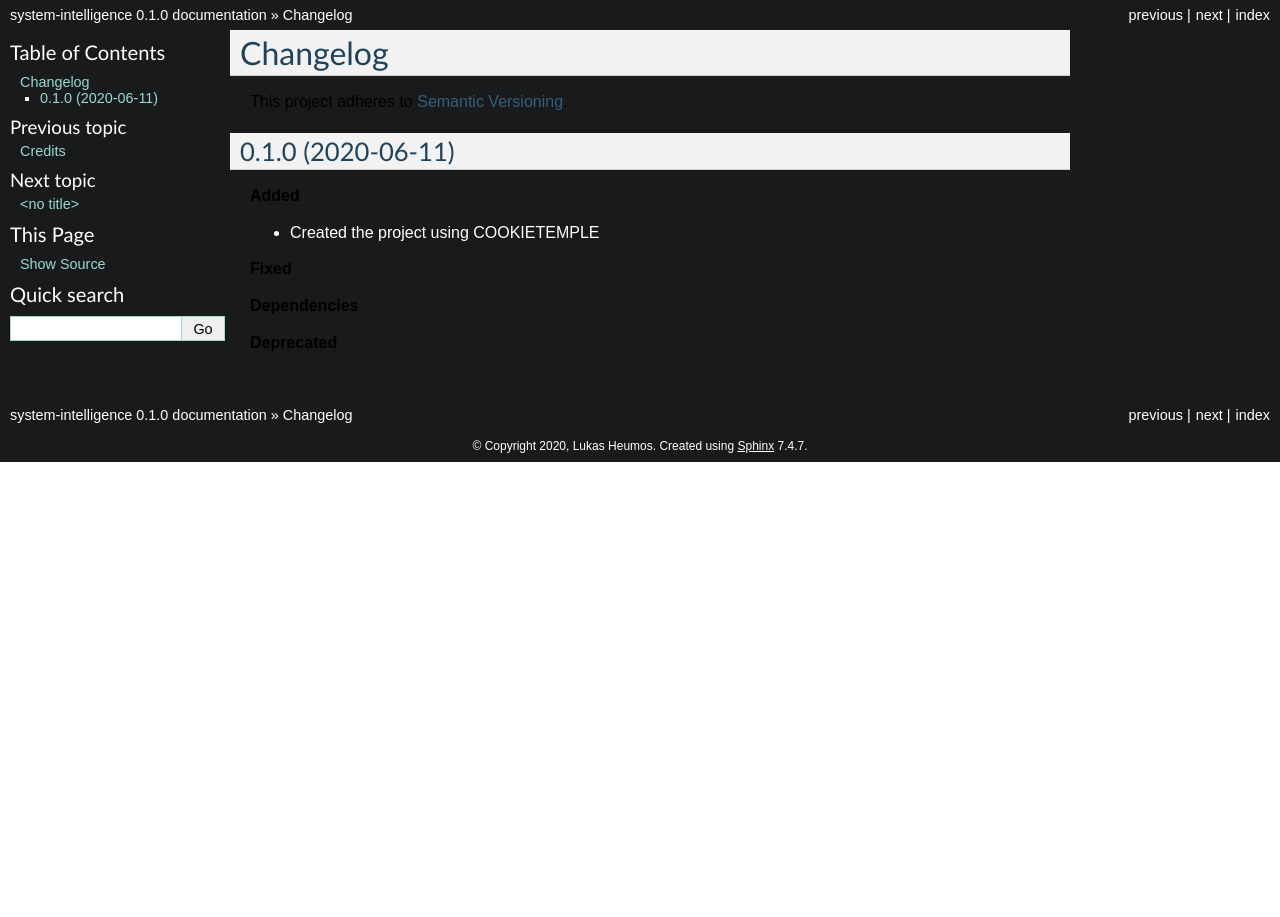
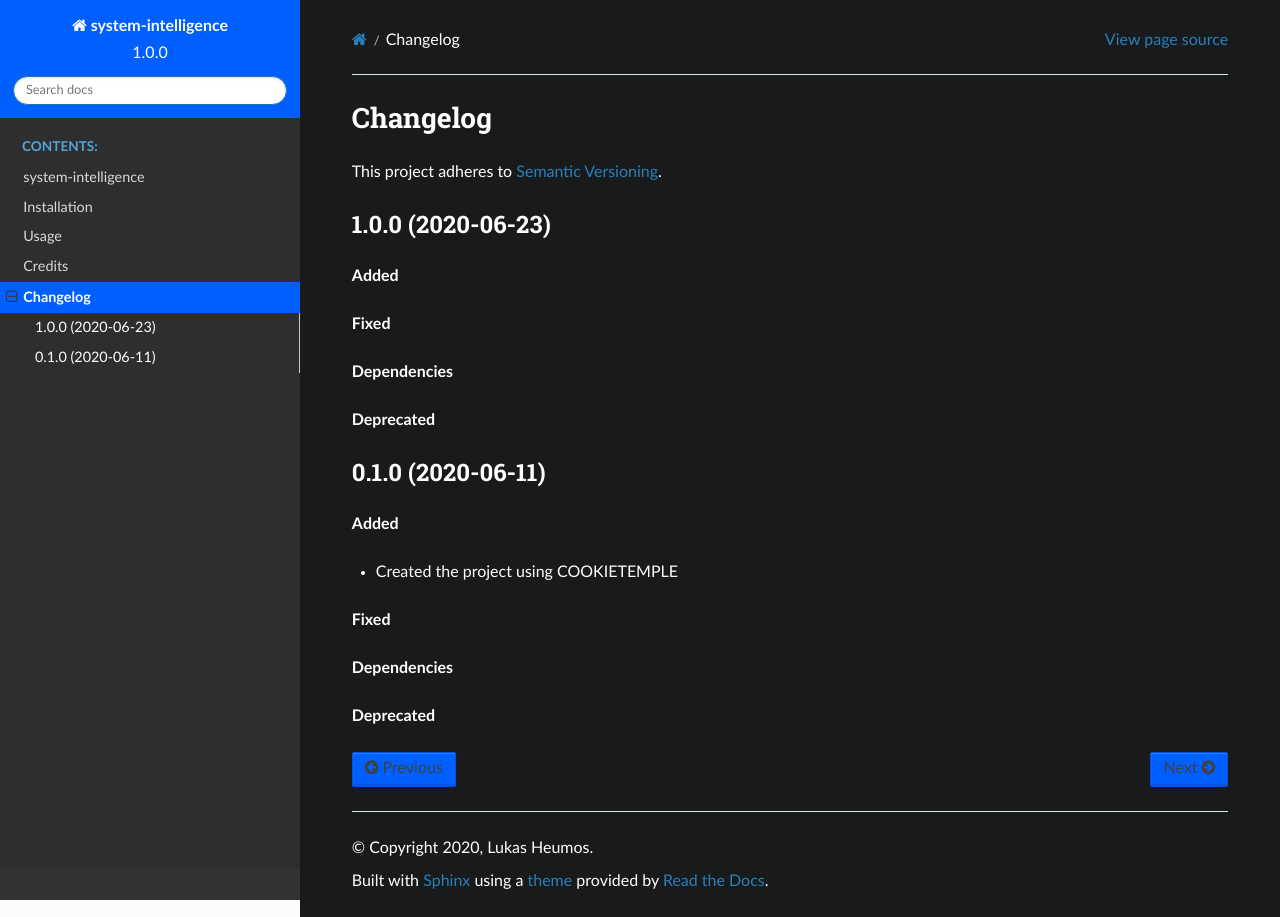
Before and after one commit to mlf-core/system-intelligence, a Sphinx documentation site: the page built from docs/changelog.rst, in a window 1280 px wide. Built offline with Sphinx 7.4.7 and the Read the Docs theme 2.0.0, drawn with Linux system fonts in a browser that asks for light colours; pages that are not in the unit, such as notebooks, are missing from menus.

Commit message:
Bump version from 0.1.0 to 1.0.0

```diff
--- a/CHANGELOG.rst
+++ b/CHANGELOG.rst
@@ -3,6 +3,18 @@ Changelog
 ==========
 
 This project adheres to `Semantic Versioning <https://semver.org/>`_.
+
+
+1.0.0 (2020-06-23)
+------------------
+
+**Added**
+
+**Fixed**
+
+**Dependencies**
+
+**Deprecated**
 
 
 0.1.0 (2020-06-11)
--- a/cookietemple.cfg
+++ b/cookietemple.cfg
@@ -1,5 +1,5 @@
 [bumpversion]
-current_version = 0.1.0
+current_version = 1.0.0
 
 [bumpversion_files_whitelisted]
 setup_file = setup.py
--- a/docs/conf.py
+++ b/docs/conf.py
@@ -32,7 +32,7 @@ sys.path.insert(0, os.path.abspath('..'))
 # extensions coming with Sphinx (named 'sphinx.ext.*') or your custom ones.
 
 # Add 'sphinx_automodapi.automodapi' if you want to build modules
-extensions = ['sphinx.ext.autodoc', 'sphinx.ext.viewcode', 'sphinx_automodapi.automodapi']
+extensions = ['sphinx.ext.autodoc', 'sphinx.ext.viewcode']
 
 # Add any paths that contain templates here, relative to this directory.
 templates_path = ['_templates']
@@ -56,9 +56,9 @@ author = "Lukas Heumos"
 # the built documents.
 #
 # The short X.Y version.
-version = '0.1.0'
+version = '1.0.0'
 # The full version, including alpha/beta/rc tags.
-release = '0.1.0'
+release = '1.0.0'
 
 # The language for content autogenerated by Sphinx. Refer to documentation
 # for a list of supported languages.
@@ -84,7 +84,7 @@ todo_include_todos = False
 # The theme to use for HTML and HTML Help pages.  See the documentation for
 # a list of builtin themes.
 #
-html_theme = 'default'
+html_theme = 'sphinx_rtd_theme'
 
 # Theme options are theme-specific and customize the look and feel of a
 # theme further.  For a list of options available for each theme, see the
--- a/setup.py
+++ b/setup.py
@@ -74,6 +74,6 @@ setup(
     test_suite='tests',
     tests_require=test_requirements,
     url='https://github.com/zethson/system_intelligence',
-    version='0.1.0',
+    version='1.0.0',
     zip_safe=False,
 )
--- a/system_intelligence/__init__.py
+++ b/system_intelligence/__init__.py
@@ -2,4 +2,4 @@
 
 __author__ = """Lukas Heumos"""
 __email__ = 'lukas.heumos@posteo.net'
-__version__ = '0.1.0'
+__version__ = '1.0.0'
```
Also changed, not shown: .cookietemple.yml.
